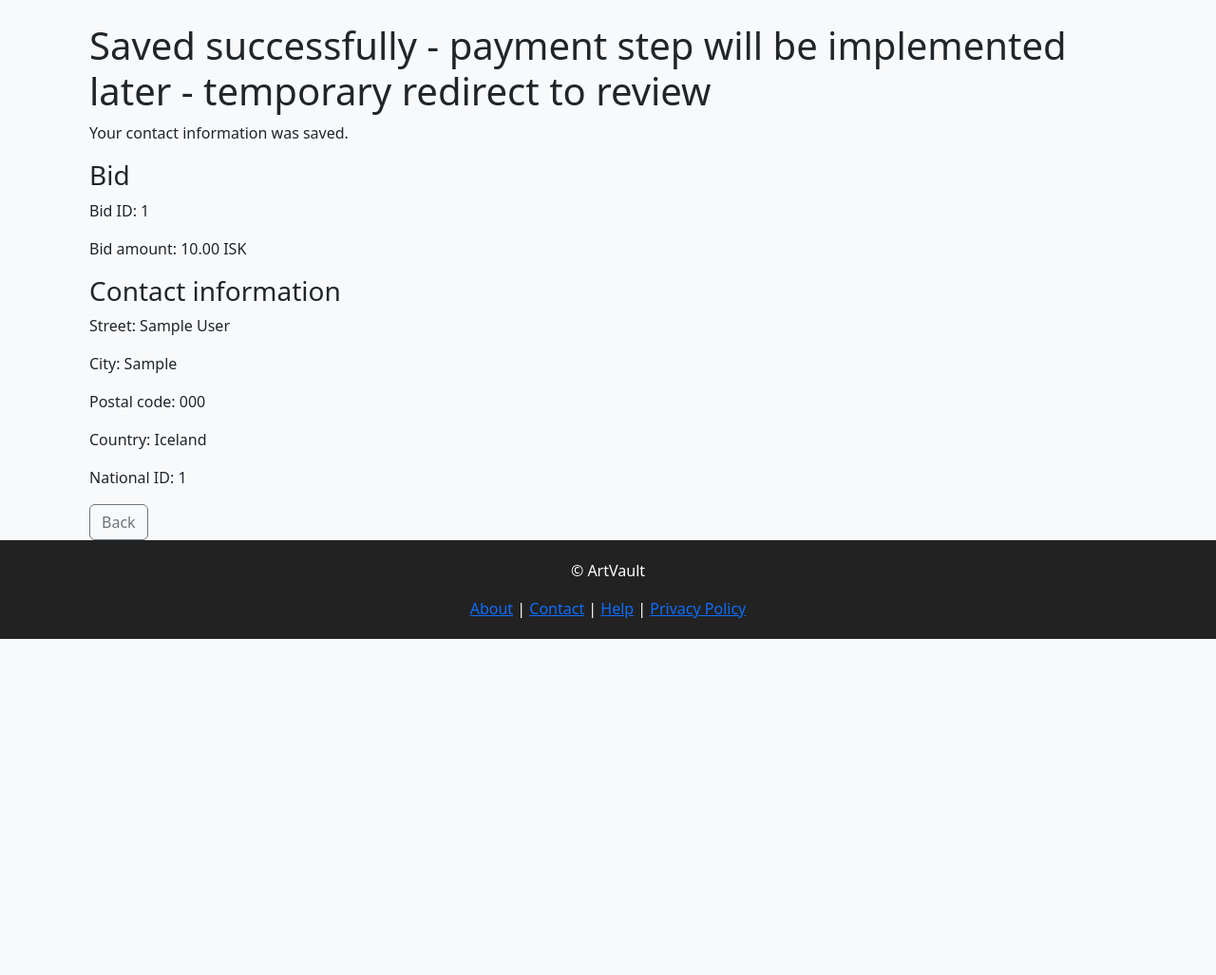
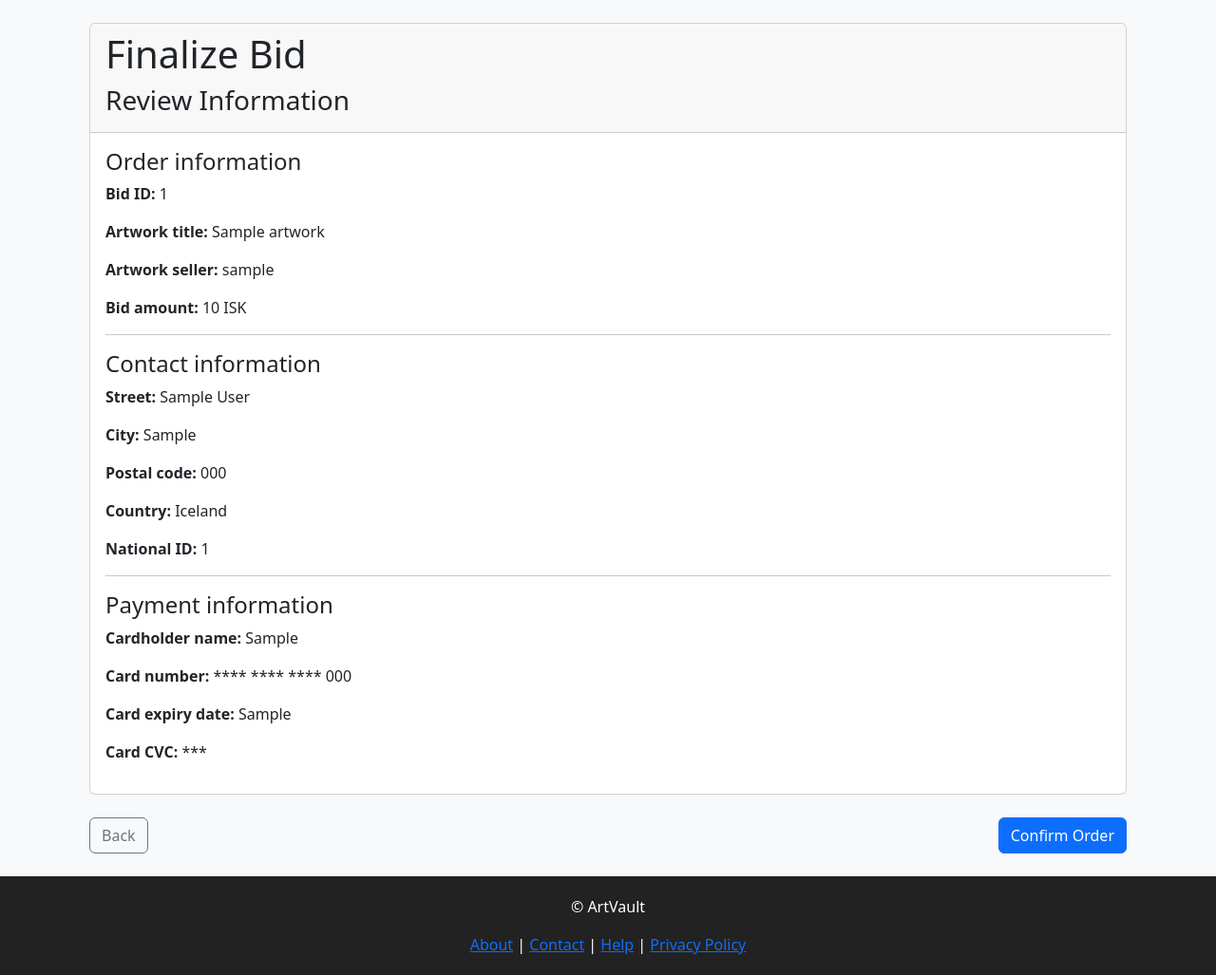
Before and after one commit to Alexander-HR/ArtVault, a Django app: page /finalize/1/review/ in a window 1280 px wide. Shown: the part 57-1084 px from the top of the page at 95% size. Before the commit the page ends 730 px from the top, so only its background shows below. Run offline with Django 5.2, Linux system fonts and the light colour scheme; a user stored in the database is signed in; tables that the repository leaves empty hold one stand-in row (values such as "Sample post").

Commit message:
WIP finalization

```diff
--- a/finalization/urls.py
+++ b/finalization/urls.py
@@ -7,4 +7,6 @@ urlpatterns = [
     path("<int:bid_id>/contact/", views.contact_step,name="contact_step"),
     path("<int:bid_id>/review/", views.review_step, name="review_step"),
     path("<int:bid_id>/payment/", views.payment_step, name="payment_step"),
+    path("<int:bid_id>/confirm/", views.confirmation_step, name="confirmation_step"),
+
 ]
--- a/finalization/views.py
+++ b/finalization/views.py
@@ -74,6 +74,9 @@ def review_step(request, bid_id):
     bid = get_object_or_404(Bid, id=bid_id)
     finalization = get_object_or_404(Finalization, bid=bid)
 
+    if request.method == "POST":
+        return redirect("finalization:confirmation_step",bid_id=bid.id)
+
     return render(request, "finalizations/review_step.html", {
         "bid": bid,
         "finalization": finalization,
--- a/templates/finalizations/review_step.html
+++ b/templates/finalizations/review_step.html
@@ -1,24 +1,106 @@
 {% extends "base.html" %}
 
 {% block content %}
-<div class="container mt-4">
-    <h1>Saved successfully - payment step will be implemented later - temporary redirect to review</h1>
+    <div class="container mt-4">
+    <div class="card">
+        <div class="card-header">
+            <h1>Finalize Bid</h1>
+            <h3>Review Information</h3>
+        </div>
 
-    <p>Your contact information was saved.</p>
+        <div class="card-body">
+            <h4>Order information</h4>
+            <p>
+                <strong>Bid ID: </strong>
+                {{ bid.id }}
+            </p>
+            <p>
+                <strong>Artwork title: </strong>
+                {{ bid.artwork.title }}
+            </p>
+            <p>
+                <strong>Artwork seller: </strong>
+                {{ bid.artwork.seller.user }}
+            </p>
+            <p>
+                <strong>Bid amount: </strong>
+                {{ bid.amount|floatformat:0 }} ISK
+            </p>
+            <hr>
+            <h4>Contact information</h4>
+            <p>
+                <strong>Street: </strong>
+                {{ finalization.address.street_name }}
+            </p>
+            <p>
+                <strong>City: </strong>
+                {{ finalization.address.city }}
+            </p>
+            <p>
+                <strong>Postal code: </strong>
+                {{ finalization.address.postal_code }}
+            </p>
+            <p>
+                <strong>Country: </strong>
+                {{ finalization.address.country }}
+            </p>
+            <p>
+                <strong>National ID: </strong>
+                {{ finalization.national_id}}
+            </p>
+            <hr>
+            <h4>Payment information</h4>
+            {% if finalization.payment.payment_type == "credit_card" %}
+                <p>
+                    <strong>Cardholder name: </strong>
+                    {{ finalization.payment.cardholder }}
+                </p>
+                <p>
+                    <strong>Card number: </strong>
+                    **** **** **** {{ finalization.payment.card_number|slice:"-4:"}}
+                </p>
+                <p>
+                    <strong>Card expiry date: </strong>
+                    {{ finalization.payment.card_expiration}}
+                </p>
+                <p>
+                    <strong>Card CVC: </strong>
+                    ***
+                </p>
+            {% endif %}
 
-    <h3>Bid</h3>
-    <p>Bid ID: {{ bid.id }}</p>
-    <p>Bid amount: {{ bid.amount }} ISK</p>
+            {% if finalization.payment.payment_type == "bank_transfer" %}
+                <p>
+                    <strong>Bank account: </strong>
+                    {{ finalization.payment.bank_account }}
+                </p>
+            {% endif %}
 
-    <h3>Contact information</h3>
-    <p>Street: {{ finalization.address.street_name }}</p>
-    <p>City: {{ finalization.address.city }}</p>
-    <p>Postal code: {{ finalization.address.postal_code }}</p>
-    <p>Country: {{ finalization.address.country }}</p>
-    <p>National ID: {{ finalization.national_id }}</p>
+            {% if finalization.payment.payment_type == "wire_transfer" %}
+                <p>
+                    <strong>Bank name: </strong>
+                    {{ finalization.payment.bank_name }}
+                </p>
+                <p>
+                    <strong>Routing number: </strong>
+                    {{ finalization.payment.routing_number }}
+                </p>
+                <p>
+                    <strong>Account number: </strong>
+                    {{ finalization.payment.account_number }}
+                </p>
+            {% endif %}
+        </div>
+    </div>
 
-    <a href="{% url 'finalization:contact_step' bid.id %}" class="btn btn-outline-secondary">
-        Back
-    </a>
+    <div class="d-flex justify-content-between mt-4">
+        <a href="{% url 'finalization:payment_step' bid.id %}" class="btn btn-outline-secondary">
+            Back
+        </a>
+        <button type="submit" class="btn btn-primary">
+            Confirm Order
+        </button>
+    </div>
 </div>
+    <br>
 {% endblock %}
```
Also changed, not shown: templates/finalizations/payment_step.html (+8 -0 lines).
